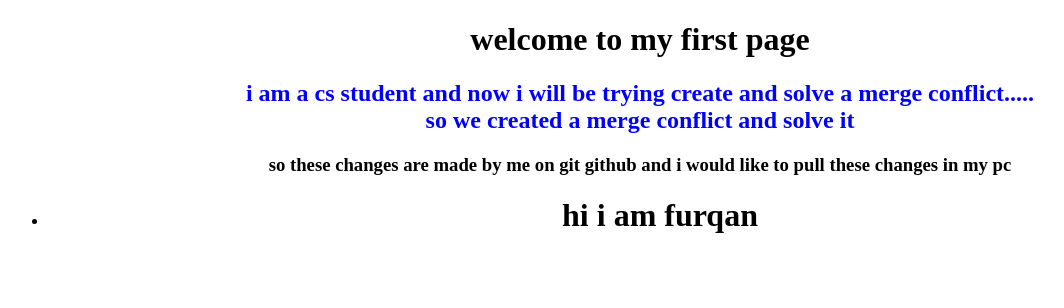
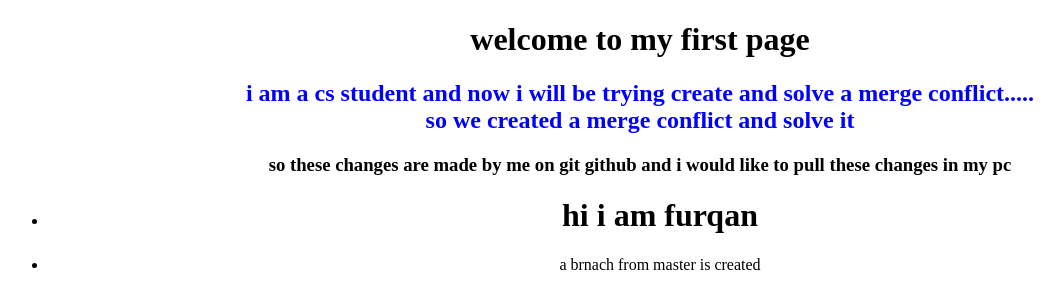
Before and after one commit to furqan78/hello, a plain HTML site: page myfirstgitpage.html in a window 1280 px wide. Shown: the whole page, without its empty margins (0-1064 px from the left). Drawn offline with Linux system fonts and the light colour scheme.

Commit message:
so i haave made few changes in master branch

```diff
--- a/myfirstgitpage.html
+++ b/myfirstgitpage.html
@@ -7,9 +7,13 @@
 </head>
 <body style=" text-align:center;">
     <h1>welcome to my first page</h1>
+
     <h2 style="color:blue;">i am a cs student and now i will be   trying create and solve a merge conflict.....<br>
     so we created a merge conflict and solve it </h2>
     <h3>so these changes are made by me on git github and i would like to pull these changes in my pc</h3>
-    <ul><li><h1>hi i am furqan</h1></li></ul>
+    <ul>
+        <li><h1>hi i am furqan</h1></li>
+        <li>a brnach from master is created</li>
+    </ul>
 </body>
 </html>
```
